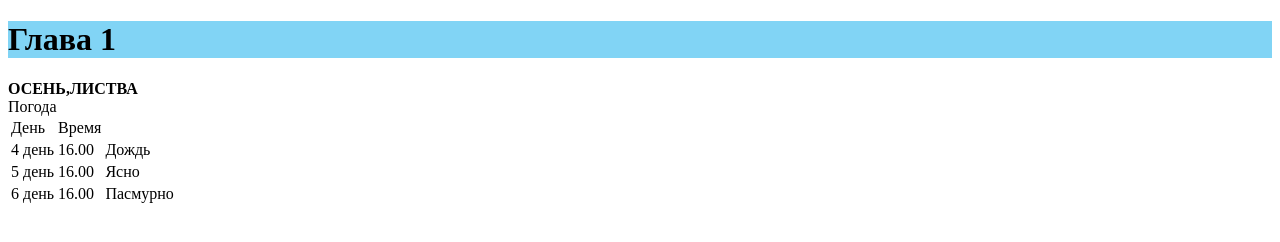
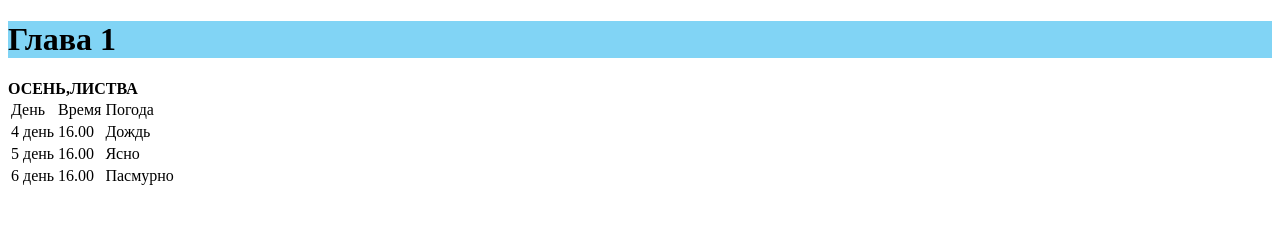
Before and after one commit to Viper0k/pogoda.io, a plain HTML site: page index.html in a window 1280 px wide. Drawn offline with Linux system fonts and the light colour scheme.

Commit message:
Update index.html

```diff
--- a/index.html
+++ b/index.html
@@ -16,7 +16,7 @@
        <b> ОСЕНЬ,ЛИСТВА</b>
    </footer>
         <table>
-            <tr><td>  День  </td> <td>  Время  </td> <tb> Погода </tb></tr>
+            <tr><td>  День  </td> <td>  Время  </td> <td> Погода </td></tr>
 
             <tr><td>4 день</td> <td>16.00</td> <td>Дождь</td> </tr>
             <tr><td>5 день</td> <td>16.00</td> <td>Ясно</td> </tr>
```
